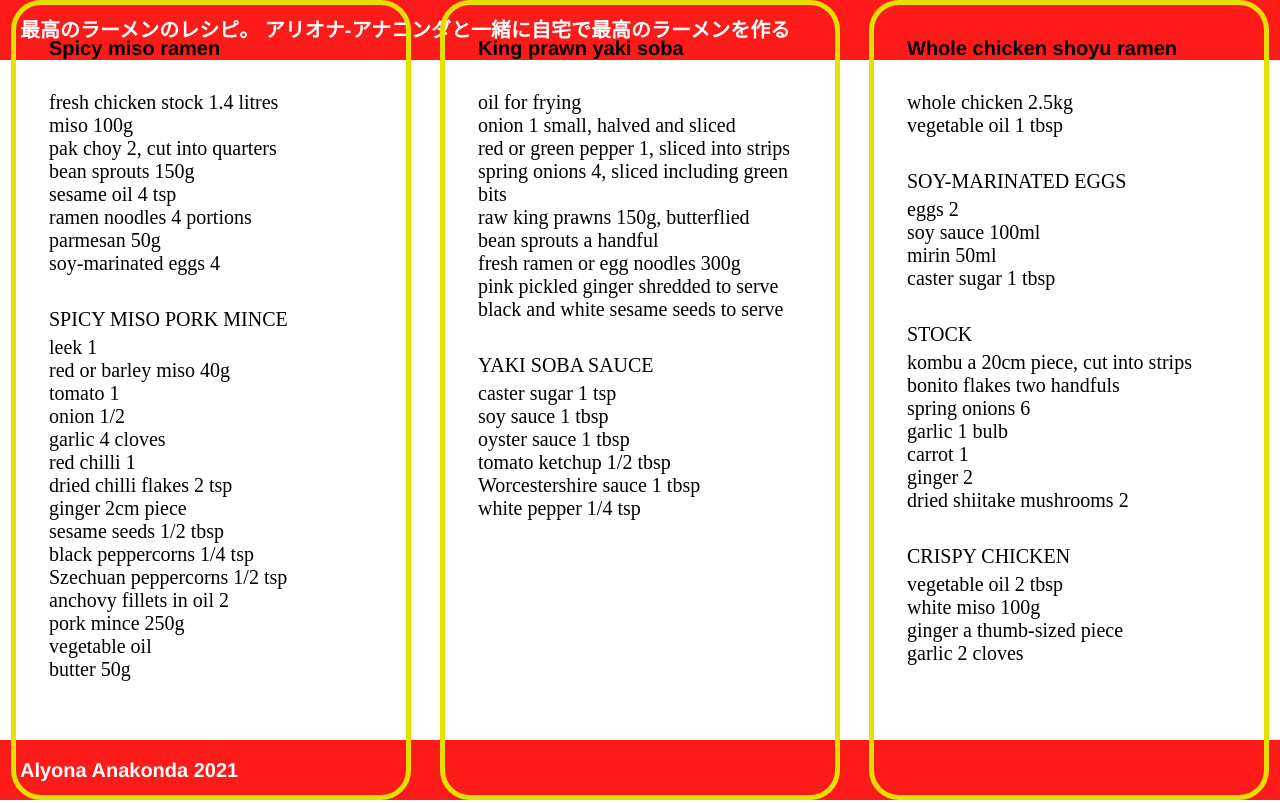
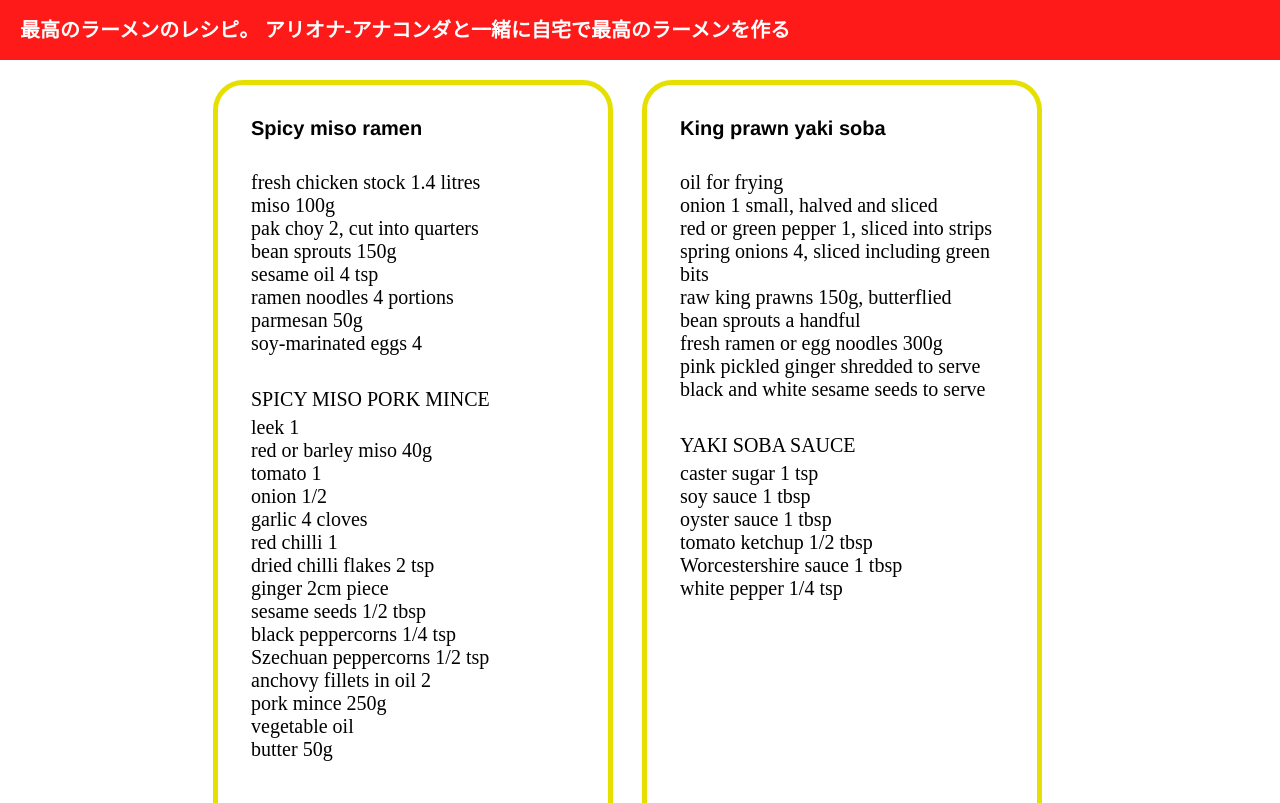
Before and after one commit to alyonafuria/WebDev, a plain HTML site: page 05_Ramens/index.html in a window 1280 px wide. Shown: the top 803 px of the page. Drawn offline with Linux system fonts and the light colour scheme.

Commit message:
changed height to min-height

```diff
--- a/05_Ramens/css/style.css
+++ b/05_Ramens/css/style.css
@@ -23,18 +23,13 @@
 .main {
 	box-sizing: border-box;
 	text-align: center;
-	height: calc(100% - 120px);
-}
-
-.table-container {
-	position: relative;
-	top: 50%;
-	transform: translateY(-50%);
+	min-height: calc(100% - 120px);
+	padding: 20px;
 }
 
 .table {
 	width: 400px;
-	height: 800px;
+	min-height: 800px;
 	position: relative;
 	border: 5px solid #E5E000;
 	border-radius: 30px;
--- a/05_Ramens/index.html
+++ b/05_Ramens/index.html
@@ -14,7 +14,6 @@
 			<h1 class="header-title" lang="ja">最高のラーメンのレシピ。 アリオナ-アナコンダと一緒に自宅で最高のラーメンを作る</h1>
 		</header>
 		<main class="main">
-			<div class="table-container">
 			<div class="table">
 				<h2 class="dish-title">Spicy miso ramen</h2>
 				<ul class="list">
@@ -100,7 +99,6 @@
 					<li class="item">garlic 2 cloves</li>
 				</ul>
 			</div>
-			</div>
 		</main>
 		<footer class="footer">
 			<h2 class="copyright">Alyona Anakonda 2021</h2>
```
